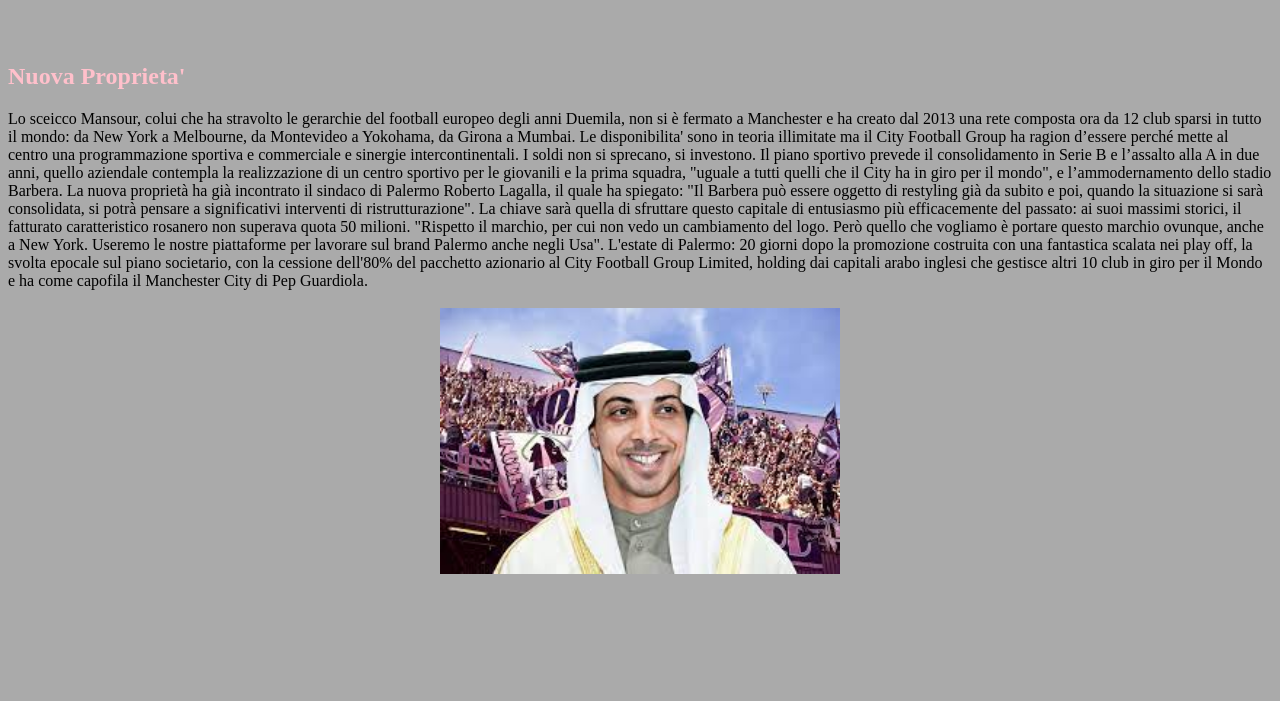
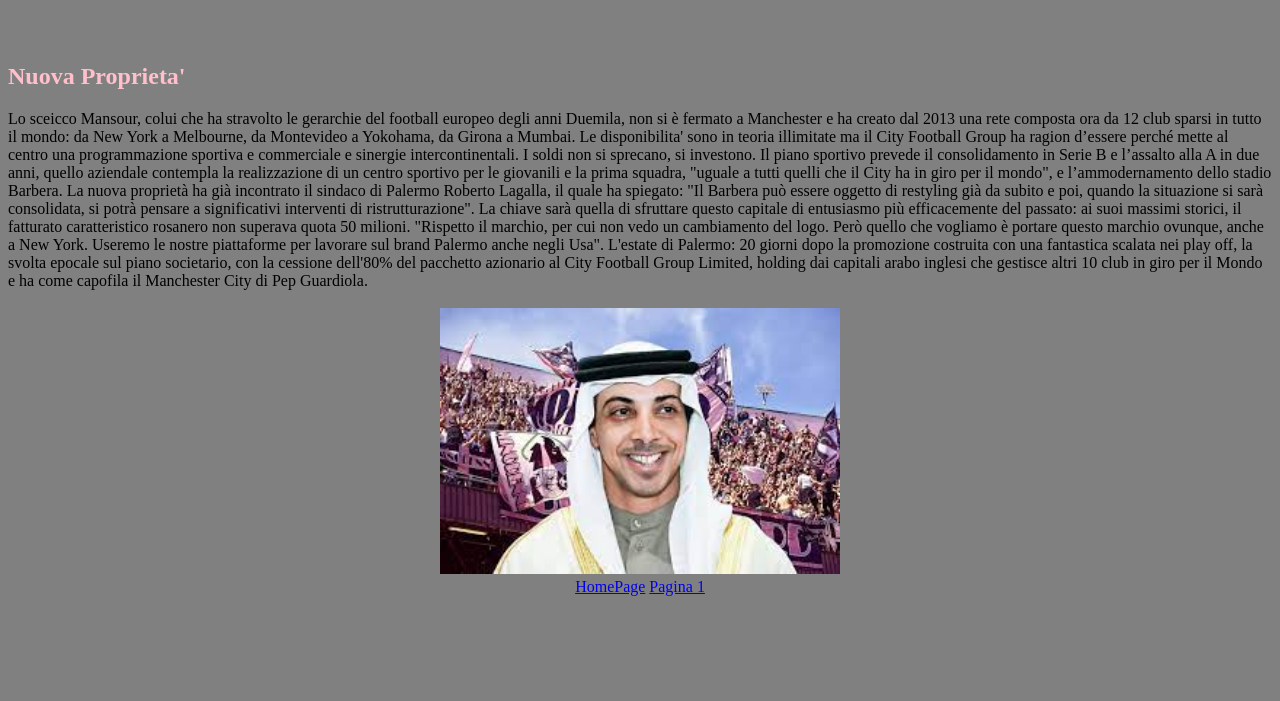
Before and after one commit to AlessioFerrantello/alessioferrantello.github.io, a plain HTML site: page index2.html in a window 1280 px wide. Shown: the part 99-800 px from the top of the page. Drawn offline with Linux system fonts and the light colour scheme.

Commit message:
Update index2.html

```diff
--- a/index2.html
+++ b/index2.html
@@ -8,7 +8,7 @@
 <meta name="author" content="Alessio Ferrantello">
 </head>
 <style>.titolorosa{color: pink;}</style>
-<body bgcolor="AAAAAA" background="imgSfondo.gif">
+<body bgcolor="grey">
 <img src="https://upload.wikimedia.org/wikipedia/it/5/5a/Palermo_Calcio_2019.png" align="left" style="width: 100px;"></img>
 <img src="https://upload.wikimedia.org/wikipedia/it/5/5a/Palermo_Calcio_2019.png" align="right" style="width: 100px;"></img>
 <br>
@@ -22,6 +22,10 @@ L'estate di Palermo: 20 giorni dopo la promozione costruita con una fantastica s
 <br>
 <div align="center">
 	<img src="ImmagineSitoWeb/CityGroup.jpeg" style="width: 400px;">
-
+<br>
+<div align="center">
+<a  href="index.html" >HomePage</a>
+<a  href="index1.html" >Pagina 1</a>
+</div>
 </div>
 </body>
```
